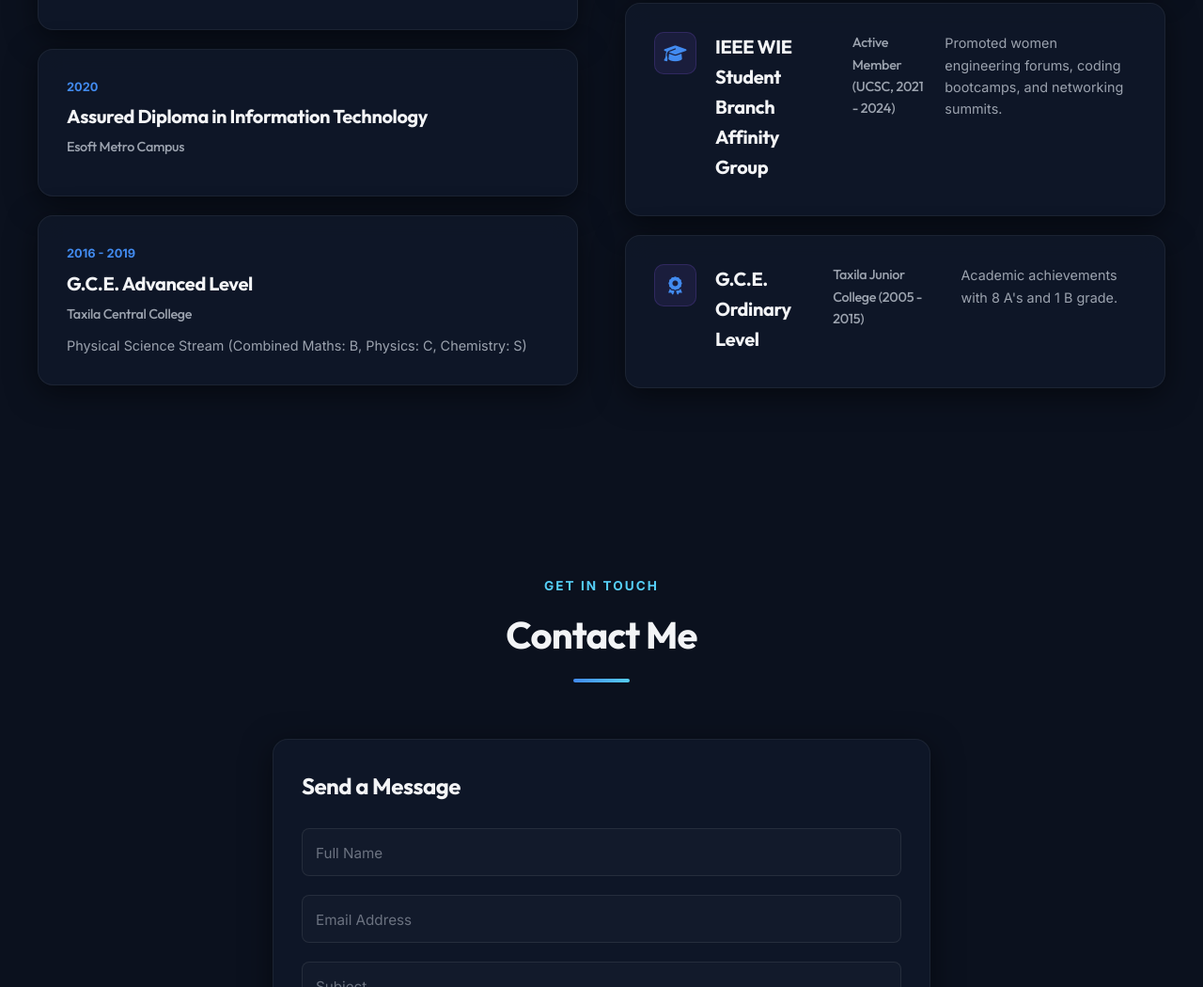
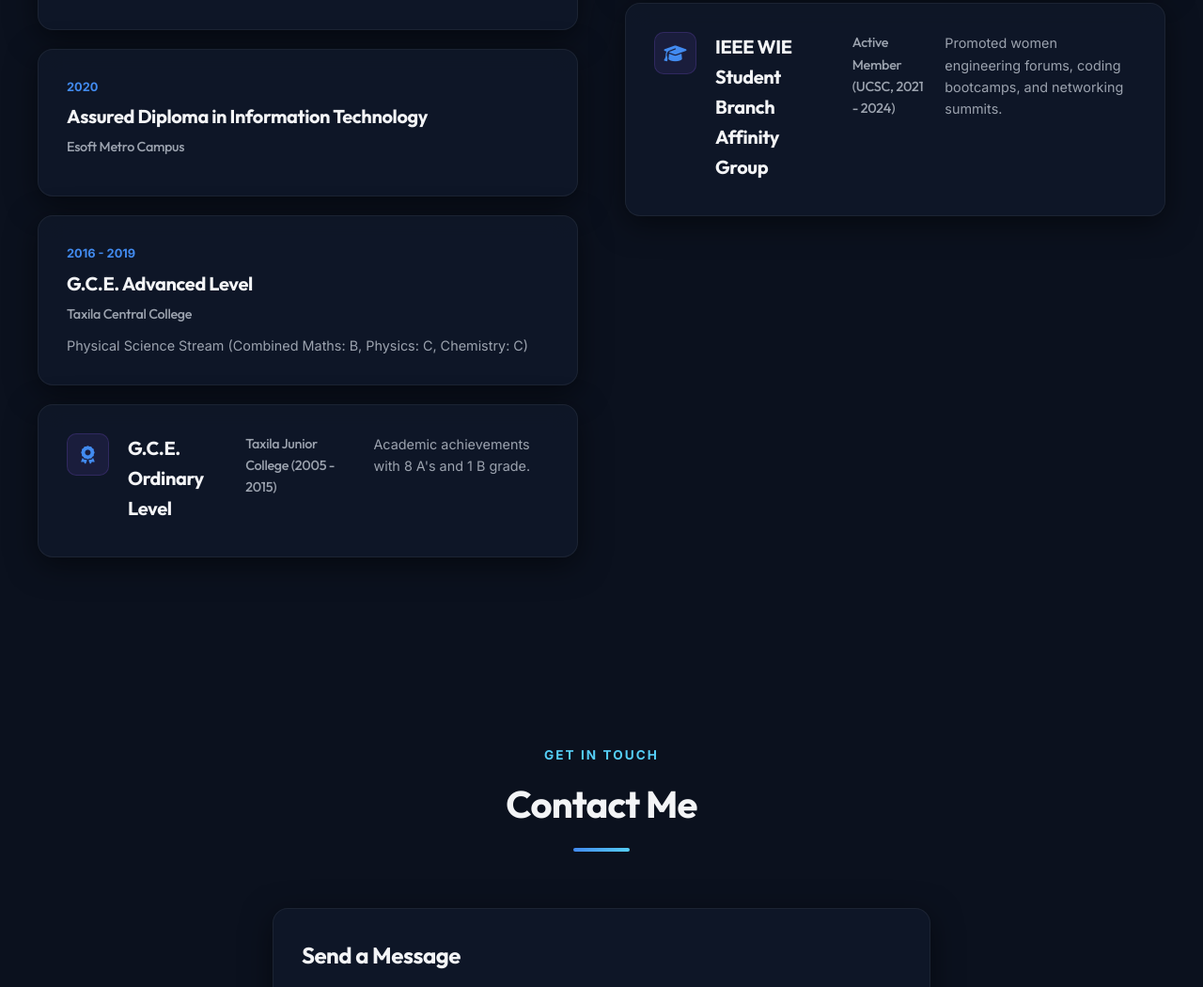
Before and after one commit to hiru-99/portfolio, a plain HTML site: page index.html in a window 1280 px wide. Shown: the part 5228-6278 px from the top of the page at 94% size. Drawn offline with Linux system fonts and the light colour scheme.

Commit message:
Modify education details and add volunteering section
Updated education details and added volunteering experience.

```diff
--- a/index.html
+++ b/index.html
@@ -391,8 +391,16 @@
               <span class="edu-year">2016 - 2019</span>
               <h3>G.C.E. Advanced Level</h3>
               <h4>Taxila Central College</h4>
-              <p class="edu-desc">Physical Science Stream (Combined Maths: B, Physics: C, Chemistry: S)</p>
+              <p class="edu-desc">Physical Science Stream (Combined Maths: B, Physics: C, Chemistry: C)</p>
             </div>
+
+             <div class="vol-card glass-panel">
+              <div class="vol-icon"><i class="fa-solid fa-award"></i></div>
+              <h3>G.C.E. Ordinary Level</h3>
+              <h4>Taxila Junior College (2005 - 2015)</h4>
+              <p>Academic achievements with 8 A's and 1 B grade.</p>
+            </div>
+
           </div>
         </div>
 
@@ -424,13 +432,6 @@
               <h3>IEEE WIE Student Branch Affinity Group</h3>
               <h4>Active Member (UCSC, 2021 - 2024)</h4>
               <p>Promoted women engineering forums, coding bootcamps, and networking summits.</p>
-            </div>
-
-            <div class="vol-card glass-panel">
-              <div class="vol-icon"><i class="fa-solid fa-award"></i></div>
-              <h3>G.C.E. Ordinary Level</h3>
-              <h4>Taxila Junior College (2005 - 2015)</h4>
-              <p>Academic achievements with 8 A's and 1 B grade.</p>
             </div>
           </div>
         </div>
```
